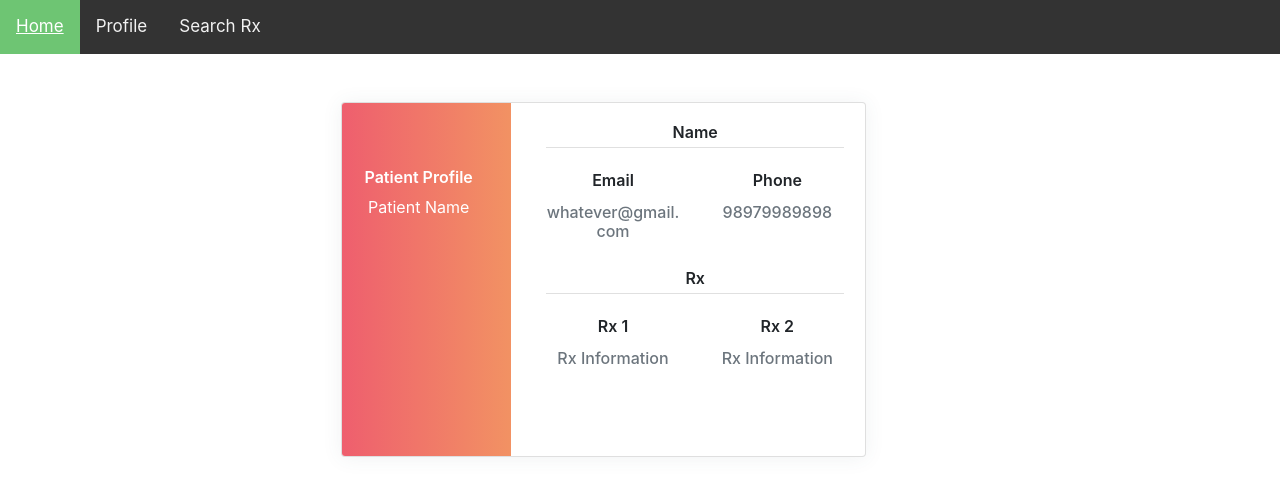
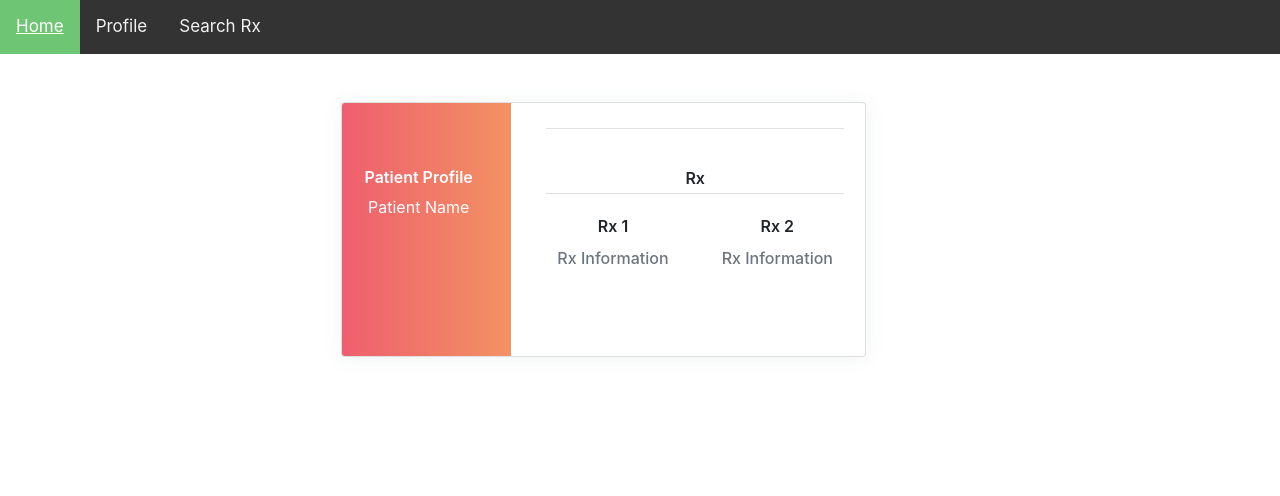
Before and after one commit to candacecodes/rx-roundtable-client, a React (Create React App) app: page /profile in a window 1280 px wide. Shown: the top 496 px of the page. Built offline with nearby package versions, Linux system fonts and the light colour scheme.

Commit message:
push to profile after login

```diff
--- a/src/App.js
+++ b/src/App.js
@@ -67,7 +67,7 @@ class App extends Component {
 				console.log(data);
 				this.setState({ user: data, token: data.token }, () => {
 					console.log(this.props);
-					history.push("/home");
+					history.push("/profile");
 				});
 			});
 	};
@@ -83,7 +83,12 @@ class App extends Component {
 						{/* if user in state redirect to home  */}
 						<Route path="/signup" exact component={this.renderForm} />
 						<Route exact path="/rx" component={FilterSearch} />
-						<Route exact path="/profile" component={Profile} />
+						<Route
+							exact
+							path="/profile"
+							component={Profile}
+							user={this.state.user}
+						/>
 					</main>
 				</div>
 			</Router>
--- a/src/components/Profile.js
+++ b/src/components/Profile.js
@@ -3,6 +3,7 @@ import Navbar from "./Navbar";
 
 export default class Profile extends Component {
 	render() {
+		console.log(this.props.user);
 		return (
 			<>
 				<Navbar />
@@ -31,19 +32,19 @@ export default class Profile extends Component {
 										<div className="col-sm-8">
 											<div className="card-block">
 												<h6 className="m-b-20 p-b-5 b-b-default f-w-600">
-													Name
+													{this.props.user}
 												</h6>
 												<div className="row">
-													<div className="col-sm-6">
+													{/* <div className="col-sm-6">
 														<p className="m-b-10 f-w-600">Email</p>
 														<h6 className="text-muted f-w-400">
 															whatever@gmail.com
 														</h6>
-													</div>
-													<div className="col-sm-6">
+													</div> */}
+													{/* <div className="col-sm-6">
 														<p className="m-b-10 f-w-600">Phone</p>
 														<h6 className="text-muted f-w-400">98979989898</h6>
-													</div>
+													</div> */}
 												</div>
 												<h6 className="m-b-20 m-t-40 p-b-5 b-b-default f-w-600">
 													Rx
```
